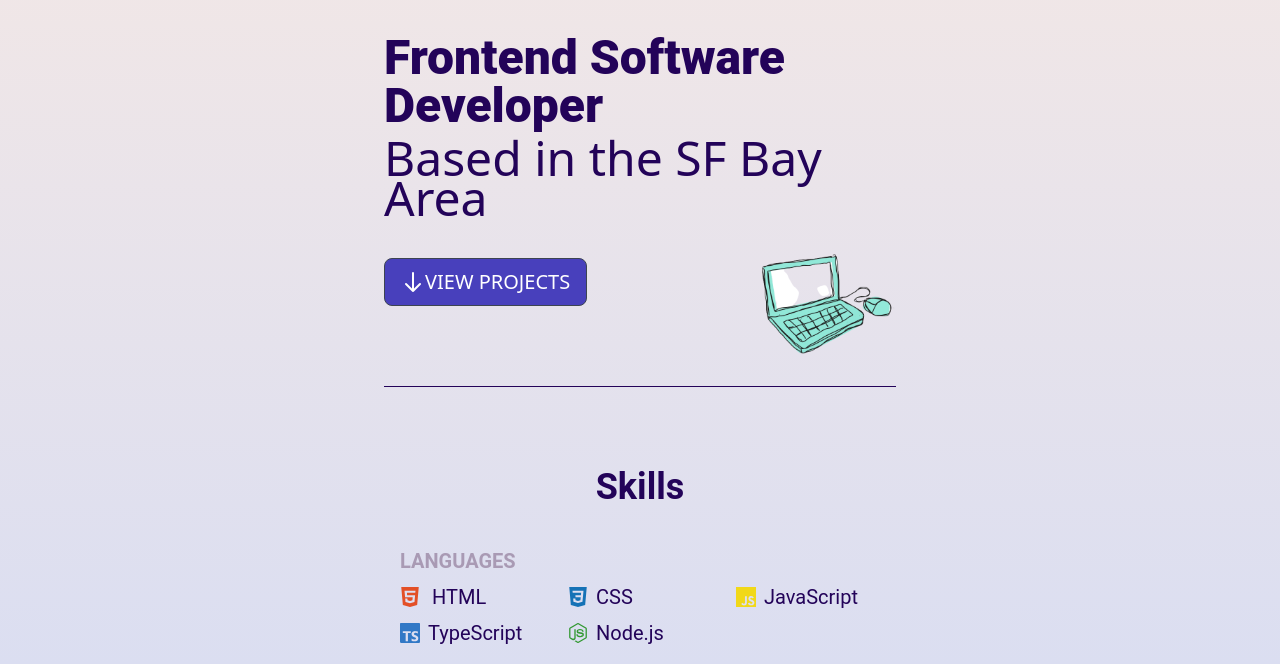
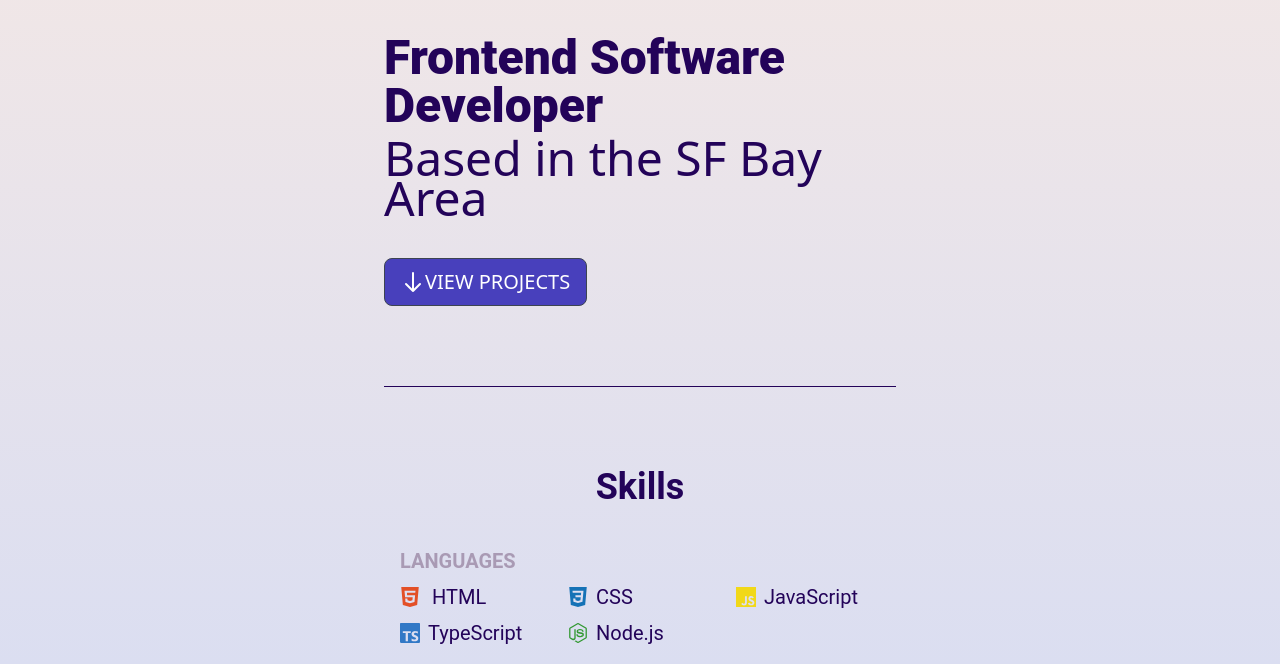
Before and after one commit to JeremyDudet/portfolio, an Astro site: page / in a window 1280 px wide. Shown: the part 136-800 px from the top of the page. Built offline with nearby package versions, Linux system fonts and the light colour scheme; Astro itself is replaced by a stand-in of ours.

Commit message:
remove laptop image

```diff
--- a/src/pages/index.astro
+++ b/src/pages/index.astro
@@ -44,14 +44,6 @@ import Socials from "../components/Socials.astro";
         </a>
       </div>
       <div class="h-px bg-primary w-full relative my-20"></div>
-      <div class="float-right mr-40">
-        <img
-          class="absolute top-[430px] min-[471px]:top-[390px] min-[507px]:top-[350px]"
-          src="/laptop.png"
-          width="175"
-          alt="laptop"
-        />
-      </div>
       <Skills />
       <div class="h-px bg-primary w-full relative my-20"></div>
       <Projects />
```
